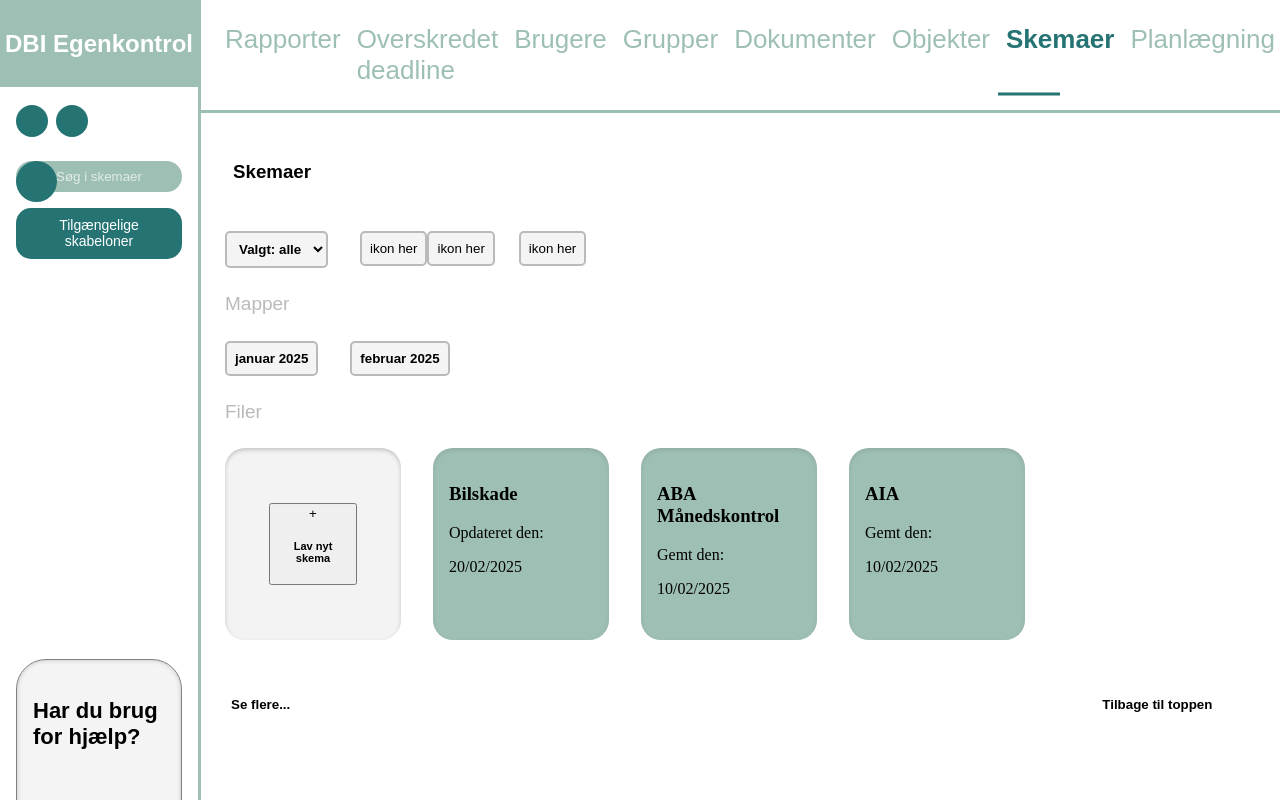
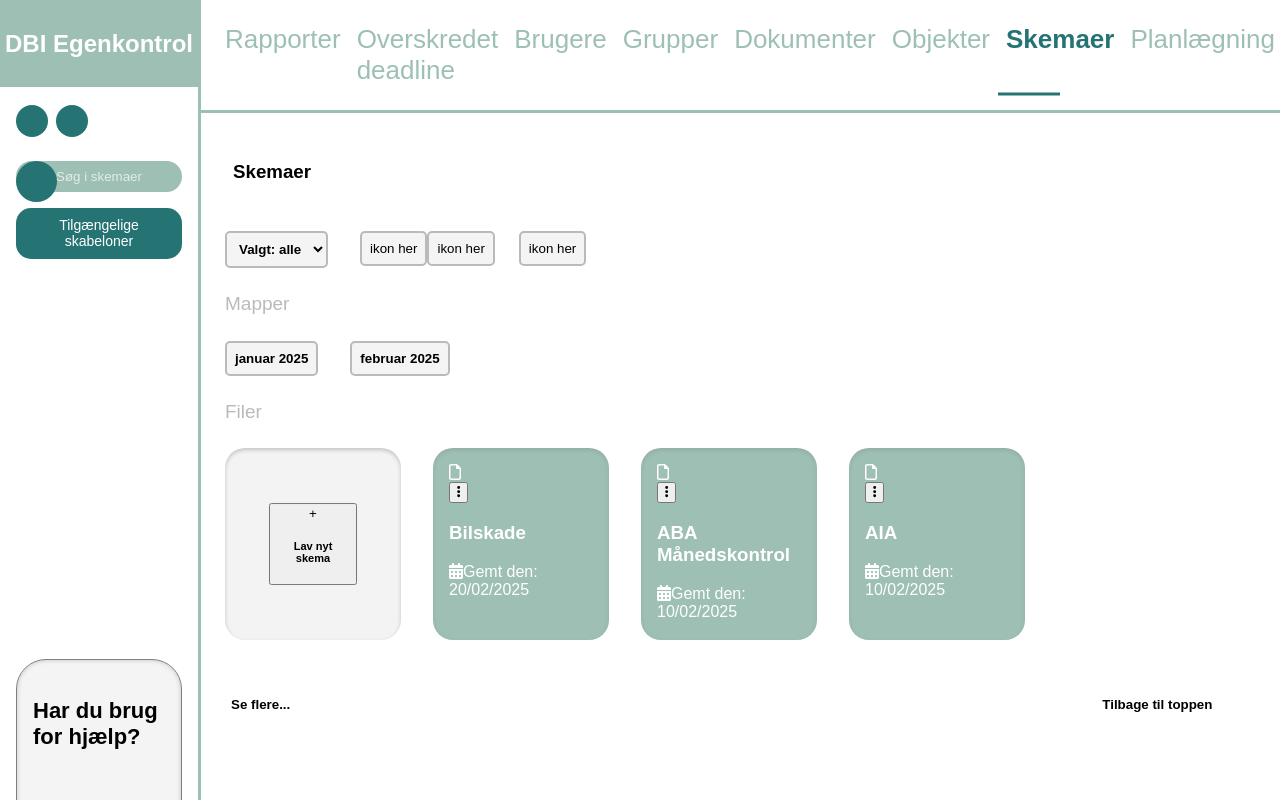
Before and after one commit to SebbeDK/DBI-egenkontrol, a Vue app in the folder DBI-Egenkontrol/: page /skemaer in a window 1280 px wide. Shown: the top 800 px of the page. Built offline with nearby package versions, Linux system fonts and the light colour scheme.

Commit message:
tilføjet fontawesome og fileCard component

```diff
--- a/DBI-Egenkontrol/package.json
+++ b/DBI-Egenkontrol/package.json
@@ -14,6 +14,11 @@
     "lint": "eslint . --fix"
   },
   "dependencies": {
+    "@fortawesome/fontawesome-svg-core": "^6.7.2",
+    "@fortawesome/free-brands-svg-icons": "^6.7.2",
+    "@fortawesome/free-regular-svg-icons": "^6.7.2",
+    "@fortawesome/free-solid-svg-icons": "^6.7.2",
+    "@fortawesome/vue-fontawesome": "^3.0.8",
     "vue": "^3.5.13",
     "vue-router": "^4.5.0"
   },
--- a/DBI-Egenkontrol/src/components/FileCardComponents.vue
+++ b/DBI-Egenkontrol/src/components/FileCardComponents.vue
@@ -1,16 +1,21 @@
 <script setup>
 defineProps({
   title: String,
-  description: String,
   date: String
 })
 </script>
 
 <template>
   <div class="file-card">
+    <div class="file-icon">
+        <font-awesome-icon :icon="['far', 'file']" />
+    </div>
+    <button class="menu-icon">
+        <font-awesome-icon :icon="['fas', 'ellipsis-vertical']" />
+    </button>
     <h3>{{ title }}</h3>
-    <p>{{ description }}</p>
-    <span>{{ date }}</span>
+    <font-awesome-icon :icon="['fas', 'calendar-days']" />
+    <span>Gemt den: <br>{{ date }}</span>
   </div>
 </template>
 
@@ -23,6 +28,10 @@ defineProps({
   box-shadow: inset 0px 2px 4px rgba(101, 101, 101, 0.2);
   height: 10rem;
   width: 9rem;
+  position: relative;
+  color: white;
+  font-family: Arial, Helvetica, sans-serif;
 
 }
+
 </style>
--- a/DBI-Egenkontrol/src/main.js
+++ b/DBI-Egenkontrol/src/main.js
@@ -2,9 +2,21 @@ import './assets/main.css';
 
 import { createApp } from 'vue';
 import App from './App.vue';
+import { library } from "@fortawesome/fontawesome-svg-core";
+import { FontAwesomeIcon } from "@fortawesome/vue-fontawesome";
+import router from "./router";
+import { faCalendarDays, faEllipsisV } from "@fortawesome/free-solid-svg-icons";
+import { faFile } from "@fortawesome/free-regular-svg-icons";
+// icons registered here.
+library.add(faCalendarDays);
+library.add(faFile);
+library.add(faEllipsisV);
 
-import router from "./router";
+
+
+
 
 const app = createApp(App);
 app.use(router);
 app.mount("#app");
+app.component("font-awesome-icon", FontAwesomeIcon);
--- a/DBI-Egenkontrol/src/views/Schedules.vue
+++ b/DBI-Egenkontrol/src/views/Schedules.vue
@@ -6,17 +6,14 @@ import FileCardComponent from '../components/FileCardComponents.vue'
 const cards = [
    {
     title: 'Bilskade',
-    description: 'Opdateret den:',
     date: '20/02/2025'
   },
   {
     title: 'ABA Månedskontrol',
-    description: 'Gemt den:',
     date: '10/02/2025'
   },
   {
     title: 'AIA',
-    description: 'Gemt den:',
     date: '10/02/2025'
   },
 ]
@@ -51,7 +48,6 @@ const cards = [
                 v-for="card in cards"
                 :key="card.title"
                 :title="card.title"
-                :description="card.description"
                 :date="card.date"
             />
         </div>
```
Also changed, not shown: 1 other file (tests, documents, lock files or other folders).
